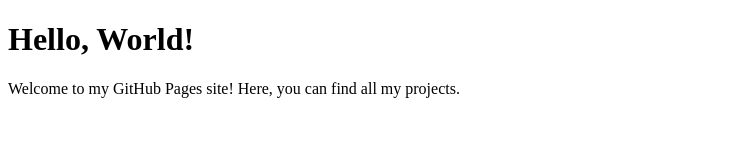
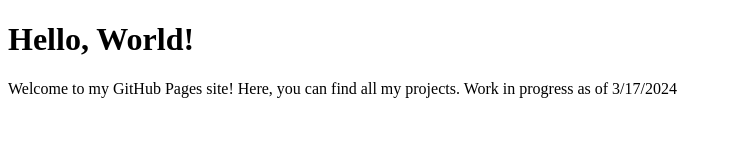
Before and after one commit to vladsus/vladsus.github.io, a plain HTML site: page index.html in a window 1280 px wide. Shown: the whole page, without its empty margins (0-732 px from the left). Drawn offline with Linux system fonts and the light colour scheme.

Commit message:
Update index.html

```diff
--- a/index.html
+++ b/index.html
@@ -7,6 +7,6 @@
 </head>
 <body>
     <h1>Hello, World!</h1>
-    <p>Welcome to my GitHub Pages site! Here, you can find all my projects.</p>
+    <p>Welcome to my GitHub Pages site! Here, you can find all my projects. Work in progress as of 3/17/2024</p>
 </body>
 </html>
```
